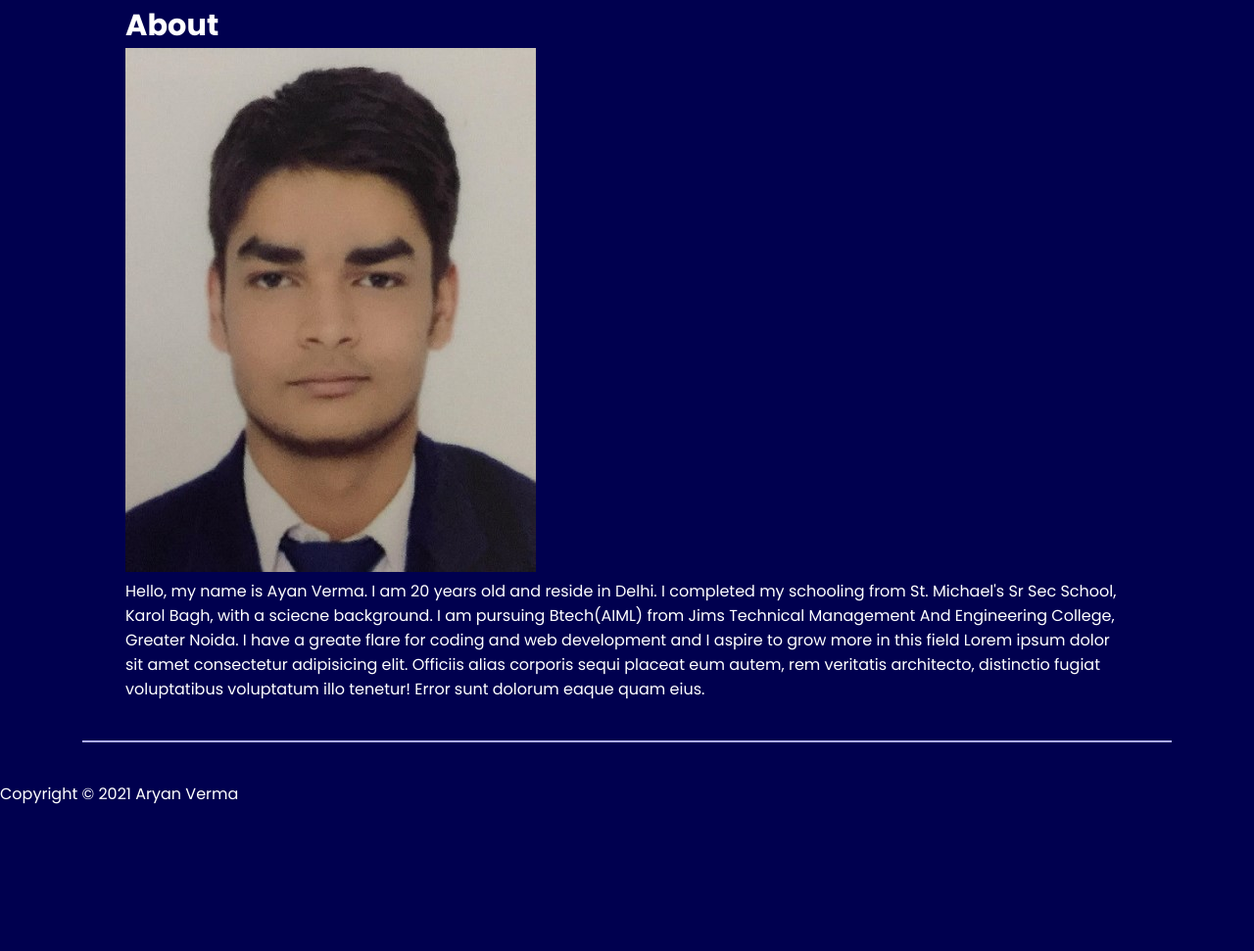
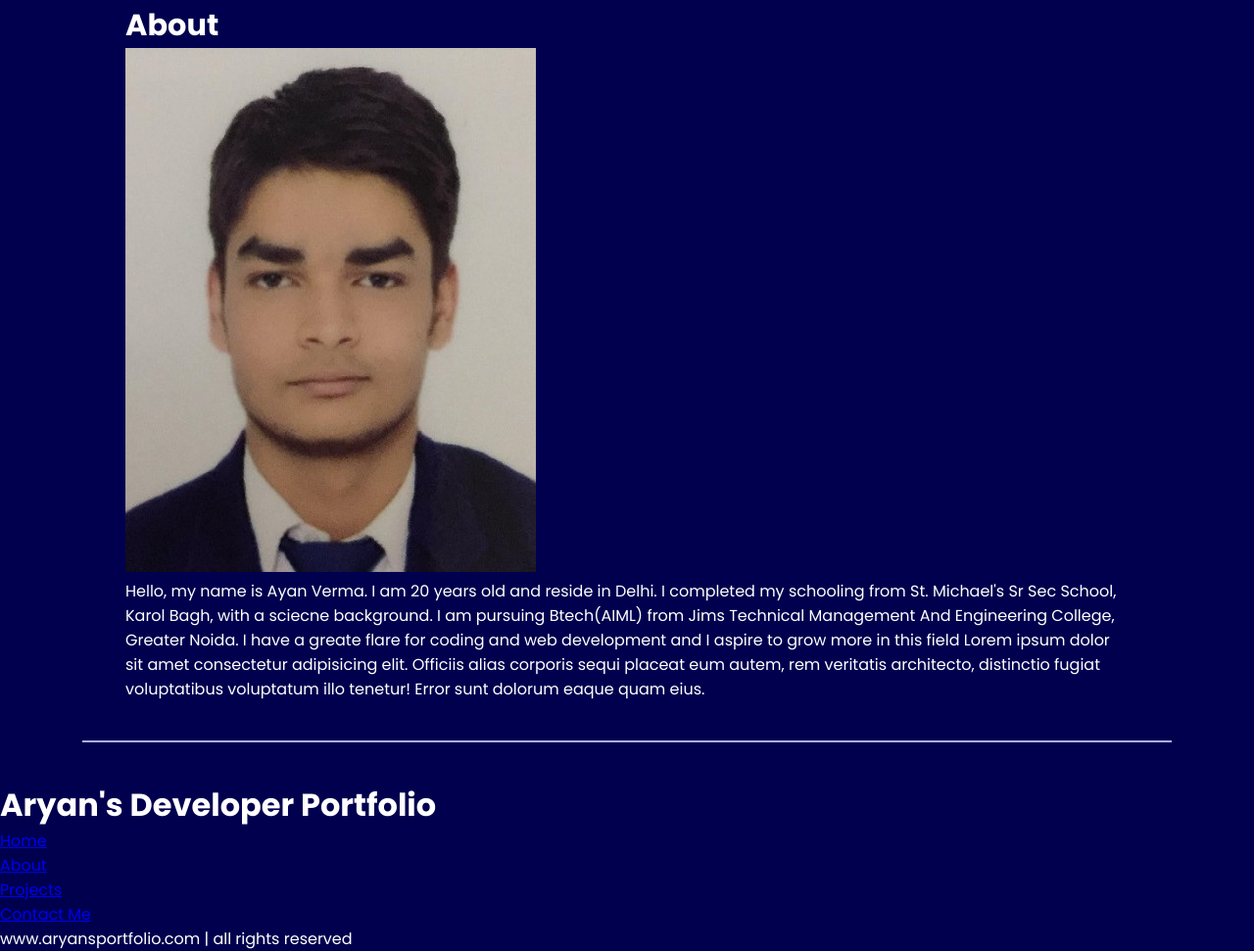
Before and after one commit to Aryanv-0908/Codsoft, a plain HTML site: page CodSoft/Portfolio_Website/index.html in a window 1280 px wide. Shown: the part 1582-2553 px from the top of the page at 98% size. Before the commit the page ends 2405 px from the top, so only its background shows below. Drawn offline with nearby package versions, Linux system fonts and the light colour scheme; files whose address does not match are found by name.

Commit message:
index.html

```diff
--- a/CodSoft/Portfolio_Website/index.html
+++ b/CodSoft/Portfolio_Website/index.html
@@ -17,9 +17,9 @@
             </div>
             <div class="right">
                 <ul>
-                    <li><a href="#">Home</a></li>
-                    <li><a href="#third">About</a></li>
-                    <li><a href="#second">Projects</a></li>
+                    <li><a href="/">Home</a></li>
+                    <li><a href="/">About</a></li>
+                    <li><a href="/">Projects</a></li>
                     <li><a href="/">Contact Me</a></li>
 
             </div>
@@ -66,7 +66,21 @@
         </section>
         <hr>
         <footer>
-            <p>Copyright &copy; 2021 Aryan Verma</p>
+            <div class="footer">
+                <div class="footer-first">
+                    <h1>Aryan's Developer Portfolio</h1>
+                </div>
+                <div class="footer-second">
+                    <ul>
+                        <li><a href="/">Home</a></li>
+                        <li><a href="/">About</a></li>
+                        <li><a href="/">Projects</a></li>
+                        <li><a href="/">Contact Me</a></li>
+                    </ul>
+
+                </div>
+            </div>
+            <div class="text-center">www.aryansportfolio.com | all rights reserved</div>
         </footer>
     </main>
 
```
